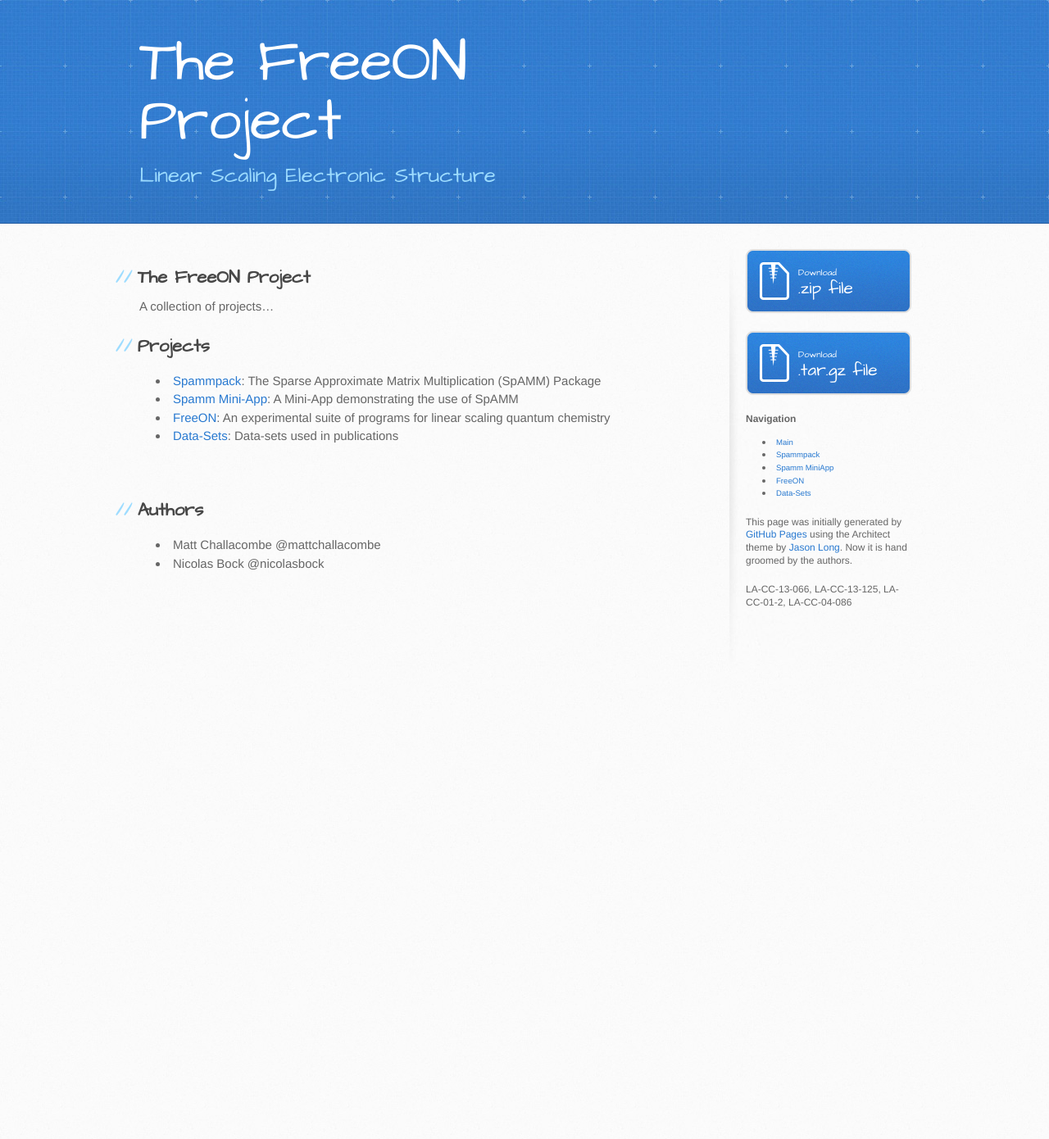
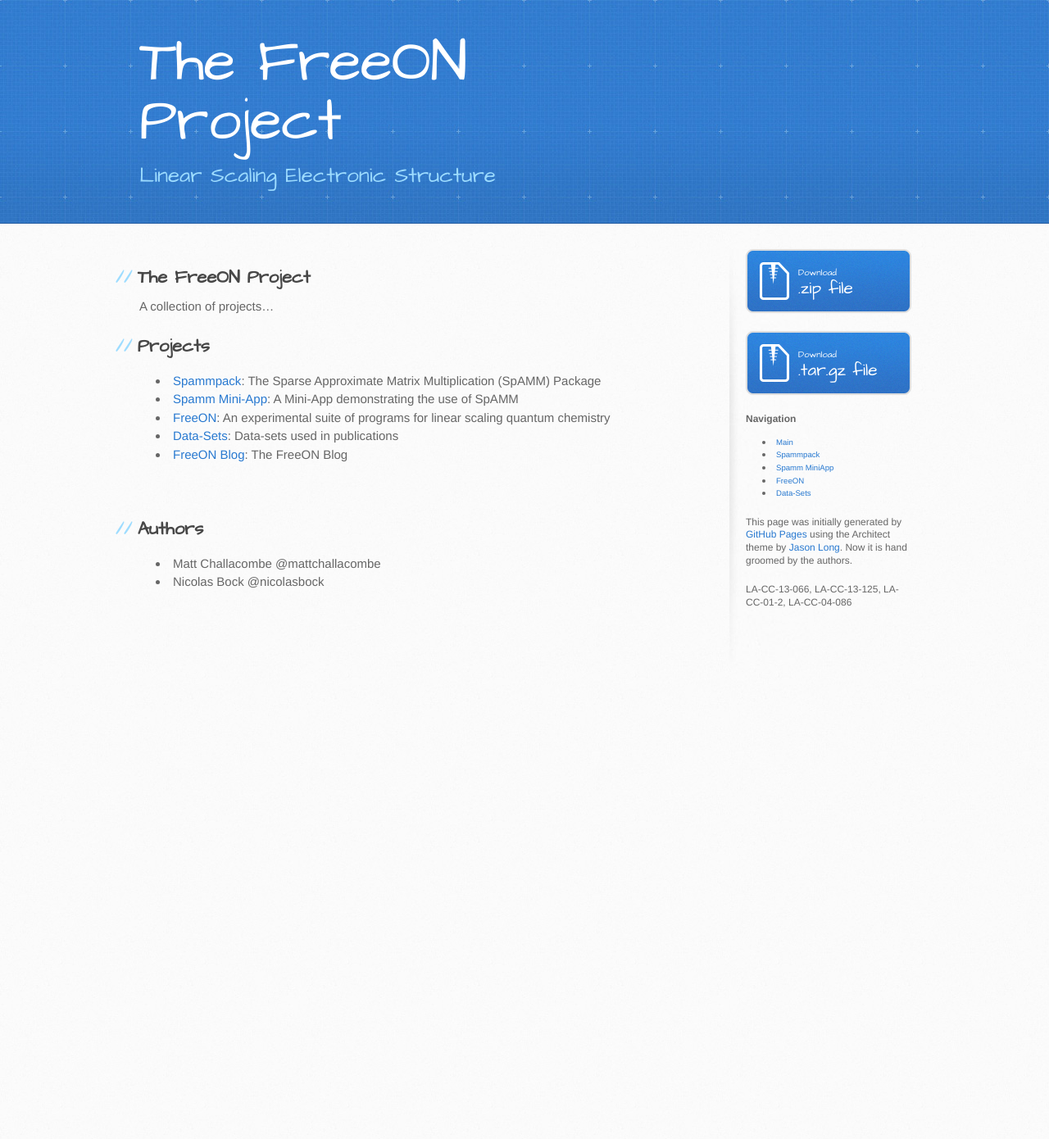
Before and after one commit to FreeON/freeon.github.io, a Jekyll site: the page built from index.md, in a window 1280 px wide. Shown: the whole page at 82% size. Built offline with Jekyll 4.4.1, drawn with Linux system fonts in a browser that asks for light colours.

Commit message:
add link

```diff
--- a/index.md
+++ b/index.md
@@ -17,6 +17,7 @@ Projects
 * [FreeON](/freeon): An experimental suite of programs for linear scaling
   quantum chemistry
 * [Data-Sets](/data-sets): Data-sets used in publications
+* [FreeON Blog](/blog): The FreeON Blog
 
 {% include thin_medium_add.html %}
 
```
